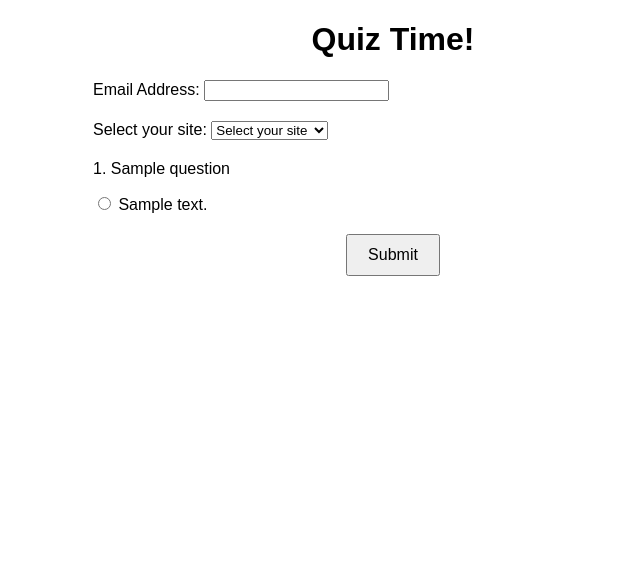
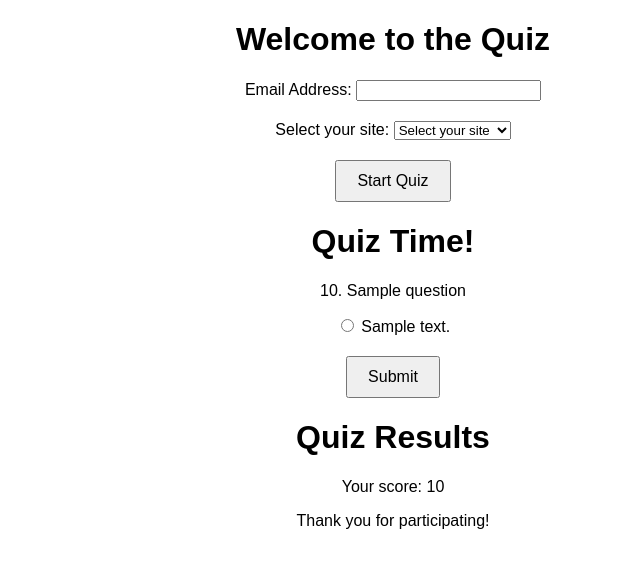
Before and after one commit to iamspok/DLC, a Flask app: template DLC/templates/quiz.html in a window 1280 px wide. Shown: the top 568 px of the page, without its empty margins (247-887 px from the left). Run offline with Flask 3, Linux system fonts and the light colour scheme; the template is opened without the code that fills it: most values are stand-ins (such as "Sample title", 1, 10 or a date in 2020).

Commit message:
Update quiz.html

```diff
--- a/DLC/templates/quiz.html
+++ b/DLC/templates/quiz.html
@@ -1,49 +1,24 @@
+<!-- index.html - Landing Page -->
 <!DOCTYPE html>
 <html lang="en">
 <head>
     <meta charset="UTF-8">
     <meta name="viewport" content="width=device-width, initial-scale=1.0">
-    <title>Quiz</title>
+    <title>Start Quiz</title>
     <style>
-        body {
-            font-family: Arial, sans-serif;
-            margin: 20px;
-        }
-        h1 {
-            text-align: center;
-        }
-        form {
-            max-width: 600px;
-            margin: auto;
-        }
-        div {
-            margin-bottom: 20px;
-        }
-        ul {
-            list-style-type: none;
-            padding: 0;
-        }
-        li {
-            margin-bottom: 10px;
-        }
-        button {
-            display: block;
-            margin: 20px auto;
-            padding: 10px 20px;
-            font-size: 16px;
-        }
+        body { font-family: Arial, sans-serif; text-align: center; margin: 20px; }
+        form { max-width: 400px; margin: auto; }
+        div { margin-bottom: 20px; }
+        button { padding: 10px 20px; font-size: 16px; }
     </style>
 </head>
 <body>
-    <h1>Quiz Time!</h1>
-
-<form method="POST" action="/submit">
-    <!-- User Details -->
+    <h1>Welcome to the Quiz</h1>
+    <form action="quiz.html" method="GET">
         <div>
             <label for="email">Email Address:</label>
             <input type="email" name="email" required>
         </div>
-
         <div>
             <label for="site">Select your site:</label>
             <select name="site" required>
@@ -56,16 +31,40 @@
                 <option value="PTW">PTW</option>
             </select>
         </div>
+        <button type="submit">Start Quiz</button>
+    </form>
+</body>
+</html>
 
-    <!-- Quiz Questions -->
-    {% for question in questions %}
+<!-- quiz.html - Quiz Page -->
+<!DOCTYPE html>
+<html lang="en">
+<head>
+    <meta charset="UTF-8">
+    <meta name="viewport" content="width=device-width, initial-scale=1.0">
+    <title>Quiz</title>
+    <style>
+        body { font-family: Arial, sans-serif; margin: 20px; }
+        form { max-width: 600px; margin: auto; }
+        div { margin-bottom: 20px; }
+        ul { list-style-type: none; padding: 0; }
+        li { margin-bottom: 10px; }
+        button { padding: 10px 20px; font-size: 16px; }
+    </style>
+</head>
+<body>
+    <h1>Quiz Time!</h1>
+    <form method="POST" action="/submit">
+        <input type="hidden" name="email" value="{{ email }}">
+        <input type="hidden" name="site" value="{{ site }}">
+
+        {% for idx, question in questions %}
             <div>
-        <p>{{ loop.index }}. {{ question['question'] }}</p>
+                <p>{{ idx + 1 }}. {{ question['question'] }}</p>
                 <ul>
                     {% for answer in question['answers'] %}
                         <li>
-                    <input type="radio" name="{{ question['name'] }}" value="{{ answer }}" required>
-                    {{ answer }}
+                            <input type="radio" name="question_{{ idx + 1 }}" value="{{ answer }}" required> {{ answer }}
                         </li>
                     {% endfor %}
                 </ul>
@@ -74,7 +73,24 @@
 
         <button type="submit">Submit</button>
     </form>
-
-</form>
 </body>
 </html>
+
+<!-- results.html - Results Page -->
+<!DOCTYPE html>
+<html lang="en">
+<head>
+    <meta charset="UTF-8">
+    <meta name="viewport" content="width=device-width, initial-scale=1.0">
+    <title>Quiz Results</title>
+    <style>
+        body { font-family: Arial, sans-serif; text-align: center; margin: 20px; }
+        div { margin-bottom: 20px; }
+    </style>
+</head>
+<body>
+    <h1>Quiz Results</h1>
+    <p>Your score: {{ score }}</p>
+    <p>Thank you for participating!</p>
+</body>
+</html>
```
Lines whose indentation alone changed are shown as unchanged.
